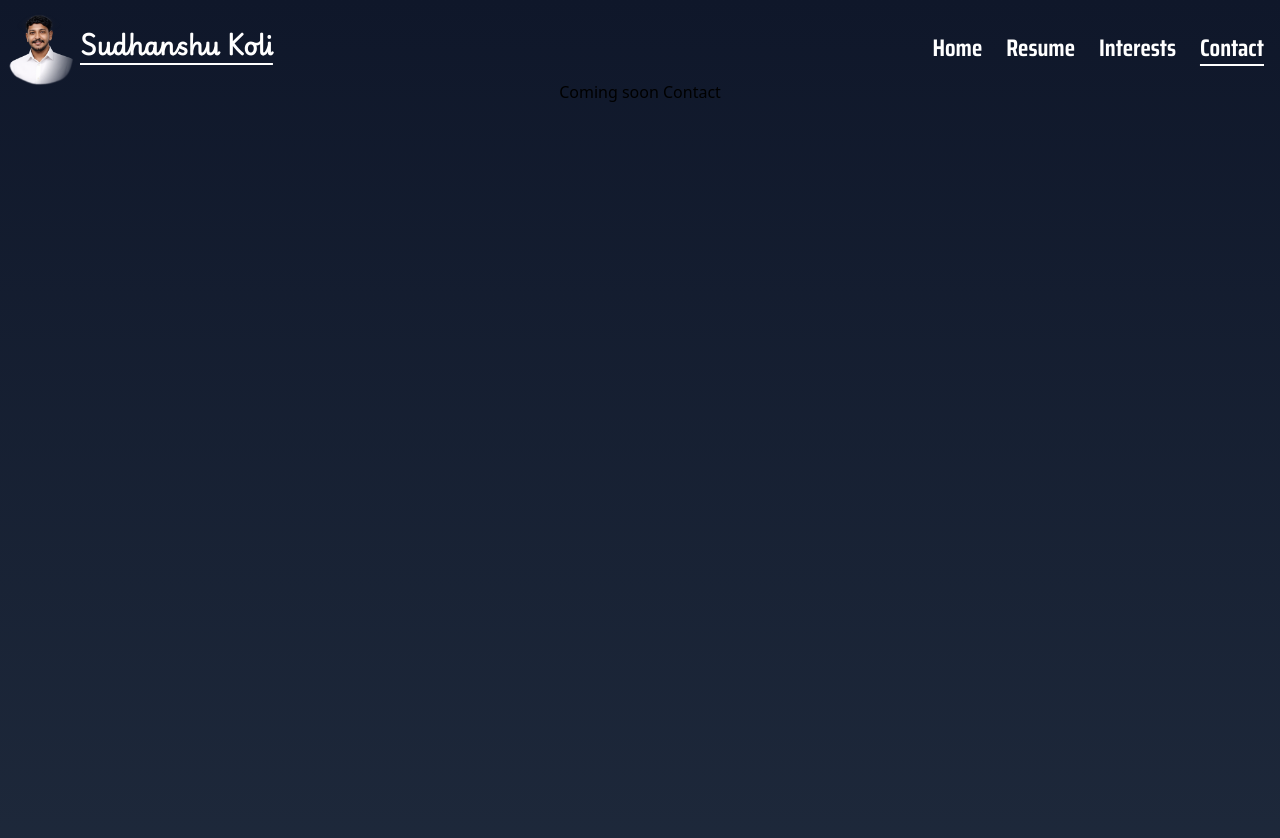
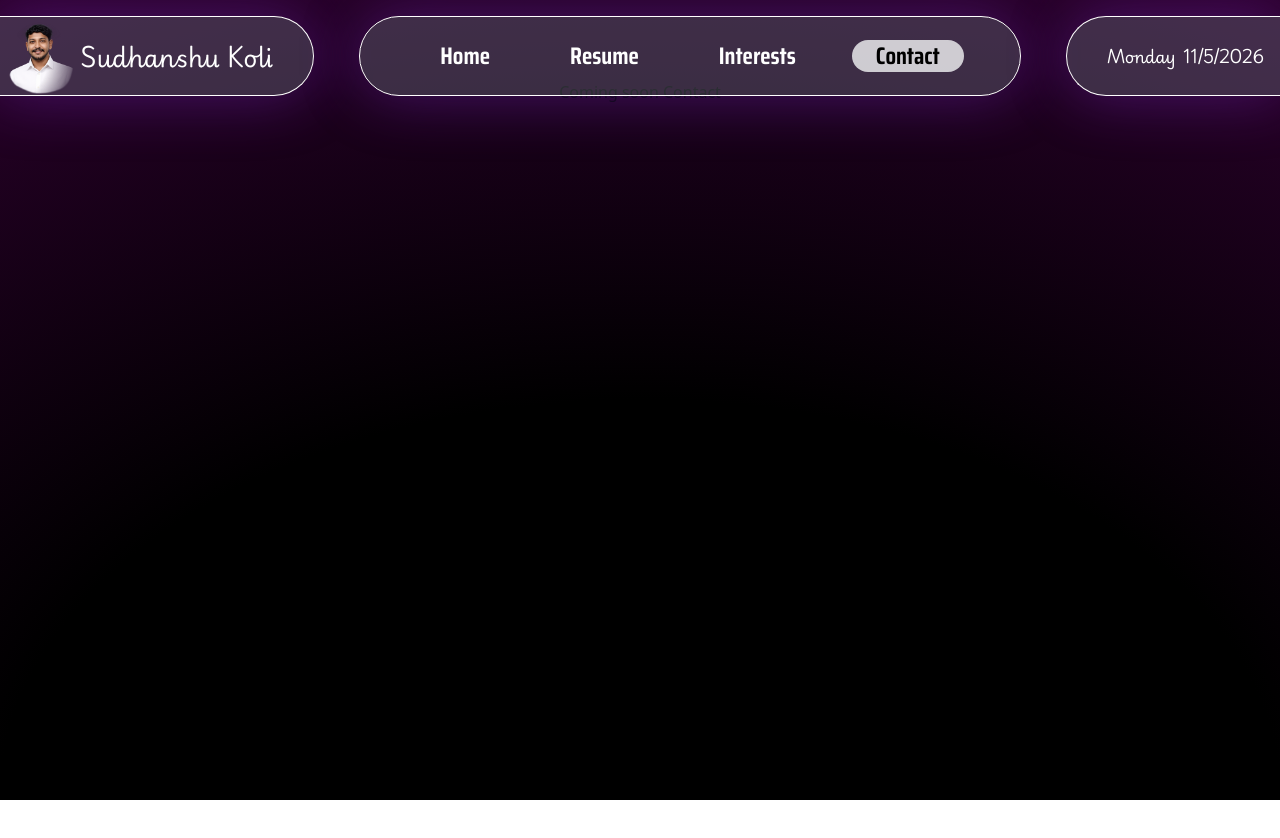
Before and after one commit to sudhanshukoli/Portfolio, a React (Create React App) app: page /contact in a window 1280 px wide. Shown: the top 838 px of the page. Built offline with nearby package versions, Linux system fonts and the light colour scheme.

Commit message:
colr and nav changes

```diff
--- a/src/App.js
+++ b/src/App.js
@@ -8,9 +8,11 @@ import "./fonts.css";
 
 function App() {
   return (
-    <div className="bg-gradient-to-t from-slate-800 to-slate-900 App">
+    <div className=" App">
+      <div className='fixed inset-0 -z-10 h-full w-full bg-[#000000] bg-[radial-gradient(125%_125%_at_50%_100%,_#000000_40%,_#350136_100%)] bg-[size:100%_100%]'></div>
 
       <PortfolioHeader />
+
       <Routes>
         <Route path='/' element={<Home />} />
         <Route path='/interests' element={<Interests />} />
--- a/src/component/PortfolioHeader.jsx
+++ b/src/component/PortfolioHeader.jsx
@@ -3,25 +3,40 @@ import { NavLink } from "react-router";
 import cvPic from "../data/images/cvPhoto.png";
 
 export default function PortfolioHeader(){
+
+    const today = new Date();
+
+    const day = today.toLocaleString("en-US", {
+        weekday: "long",
+    });
+
+    const formattedDate = today.toLocaleDateString("en-IN");
+
     return(<>
 
-    <div className="flex h-[5rem] w-full flex-row justify-between pt-2  sticky top-0">
-        <div className="flex flex-row">
-            <motion.div initial={{opacity: 0}} transition={{duration: 1, ease: "easeInOut"}} animate={{ opacity: 1}} className="h-[5rem] w-[5rem] bg-center bg-cover "
+    <div className="flex h-[5rem] z-20 w-full flex-row justify-between pt-4 sticky top-0 ">
+        <div className="flex flex-row  h-[5rem] content-center bg-gray-500 border-l-0 pr-10 rounded-r-full border-white border bg-opacity-40 shadow-[0_0_60px_rgba(147,51,234,0.35)]">
+            <motion.div initial={{opacity: 0}} transition={{duration: 1, ease: "easeInOut"}} animate={{ opacity: 1}} className="h-[5rem] w-[5rem] self-start bg-center bg-cover "
                     style={{ backgroundImage: `url(${cvPic})`,
                             WebkitMaskImage: "radial-gradient(ellipse 100% 100% at left, black 60%, transparent 100%)" }}>
             </motion.div>
-            <motion.h1 initial={{y: -100, opacity: 0}} transition={{duration: 1, ease: "easeInOut"}} animate={{y: 0, opacity: 1}} className="content-center text-2xl font-bold text-white underline font-playwriteRegular decoration-solid underline-offset-8 ">Sudhanshu Koli</motion.h1>
+            <motion.h1 initial={{y: -100, opacity: 0}} transition={{duration: 1, ease: "easeInOut"}} animate={{y: 0, opacity: 1}} className="content-center text-2xl text-white font-playwriteRegular ">Sudhanshu Koli</motion.h1>
         </div>
 
-        <motion.div initial={{y: -100, opacity: 0}} transition={{duration: 1, ease: "easeInOut"}} animate={{y: 0, opacity: 1}} className=" h-[5rem] mr-4 content-center">
-            <nav className="flex flex-row gap-6 text-2xl text-white font-sairaBold">
-                <NavLink whileHover={{scale: 1.1}} to="/" className={({isActive})=>`cursor-pointer ${isActive ? " underline decoration-solid underline-offset-8" : ""} `}>Home</NavLink>
-                <button className={({isActive})=>`${isActive? " underline decoration-solid underline-offset-8" : ""} `} onClick={()=> window.open("/pdfs/sudhanshu.pdf")} >Resume</button>
-                <NavLink to="/interests" className={({isActive})=>`cursor-pointer ${isActive ? " underline decoration-solid underline-offset-8" : ""} `}>Interests</NavLink>
-                <NavLink to="/contact" className={({isActive})=>`cursor-pointer ${isActive ? " underline decoration-solid underline-offset-8" : ""} `}>Contact</NavLink>
+        <motion.div initial={{y: -100, opacity: 0}} transition={{duration: 1, ease: "easeInOut"}} animate={{y: 0, opacity: 1}}
+                    className=" h-[5rem] content-center bg-gray-500 px-10 rounded-full border-white border bg-opacity-40 shadow-[0_0_60px_rgba(147,51,234,0.35)]">
+            <nav className="flex text-2xl text-white font-sairaBold">
+                <NavLink whileHover={{scale: 1.1}} to="/" className={({isActive})=>`cursor-pointer px-6 mx-4 ${isActive ? "text-black rounded-2xl border-white bg-gray-100 bg-opacity-80" : ""} `}>Home</NavLink>
+                <button className="px-6 mx-4" onClick={()=> window.open("/pdfs/sudhanshu.pdf")} >Resume</button>
+                <NavLink to="/interests" className={({isActive})=>`cursor-pointer px-6 mx-4 ${isActive ? "text-black rounded-2xl border-white bg-gray-100 bg-opacity-80" : ""} `}>Interests</NavLink>
+                <NavLink to="/contact" className={({isActive})=>`cursor-pointer px-6 mx-4 ${isActive ? "text-black rounded-2xl border-white bg-gray-100 bg-opacity-80" : ""} `}>Contact</NavLink>
             </nav>
         </motion.div>
+
+        <div className="flex flex-row items-center gap-2 pr-4 font-playwriteRegular text-white  h-[5rem] content-center bg-gray-500 px-10 border-r-0 rounded-l-full border-white border bg-opacity-40 shadow-[0_0_60px_rgba(147,51,234,0.35)]">
+        <h1>{day}</h1>
+        <p>{formattedDate}</p>
+        </div>
 
     </div>
 
```
